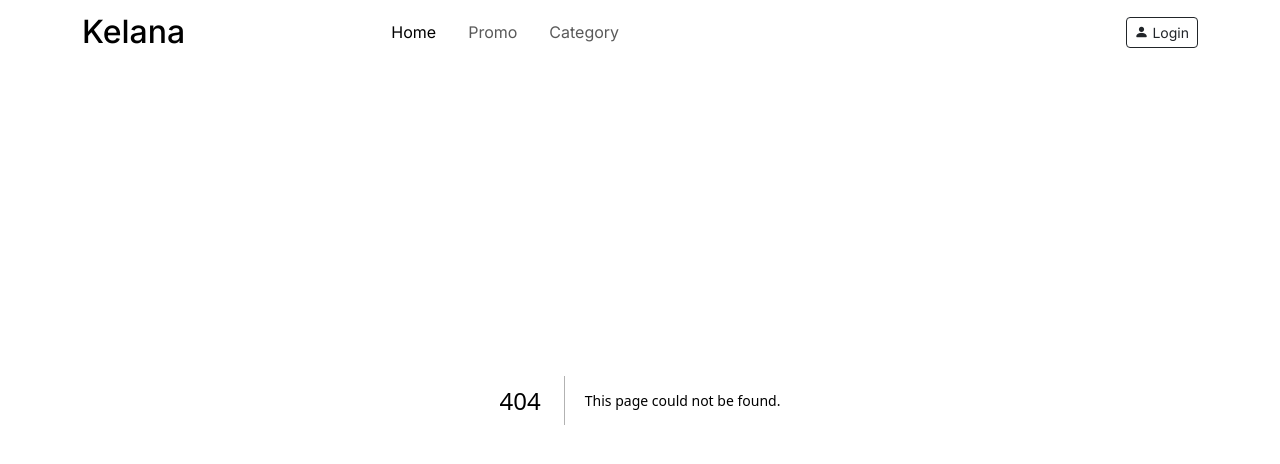
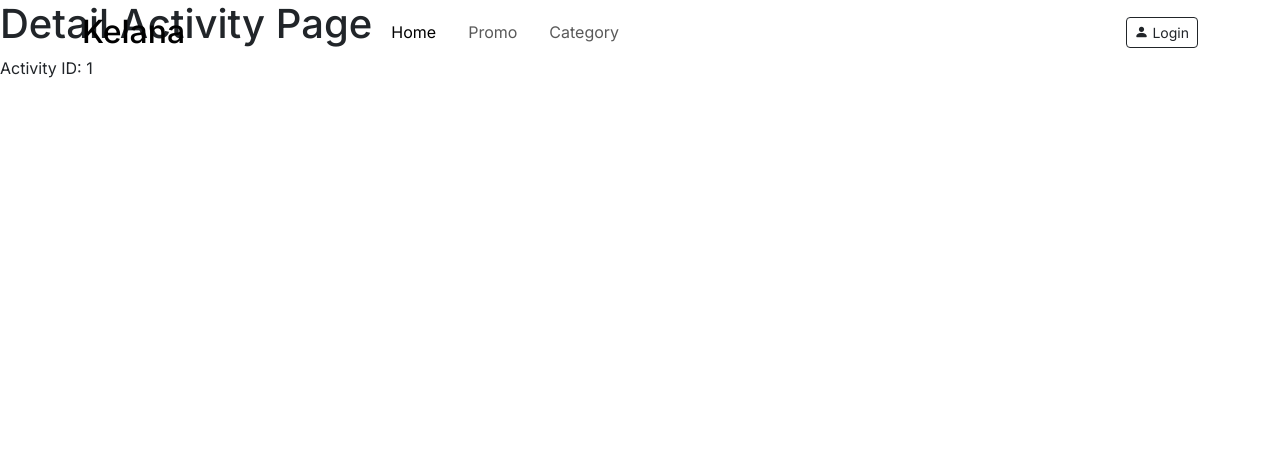
Before and after one commit to danimisme/incomplete-kelana, a Next.js app: page /activities/1 in a window 1280 px wide. Before the commit this address had no page. Shown: the top 464 px of the page. Built offline with nearby package versions, Linux system fonts and the light colour scheme.

Commit message:
create detail activity page

```diff
--- /dev/null
+++ b/src/app/activities/[id]/page.js
@@ -0,0 +1,8 @@
+export default function DetailActivityPage({ params }) {
+  return (
+    <div>
+      <h1>Detail Activity Page</h1>
+      <p>Activity ID: {params.id}</p>
+    </div>
+  );
+}
```
